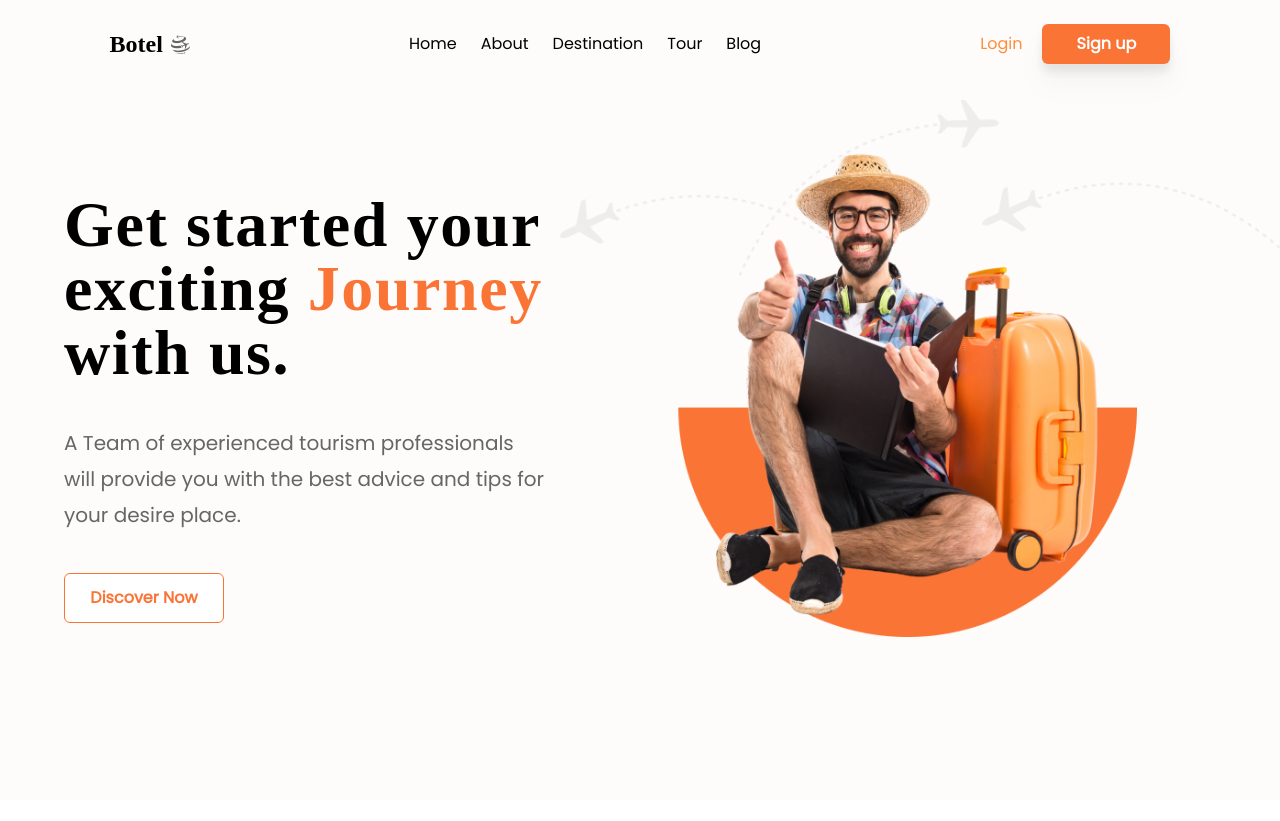
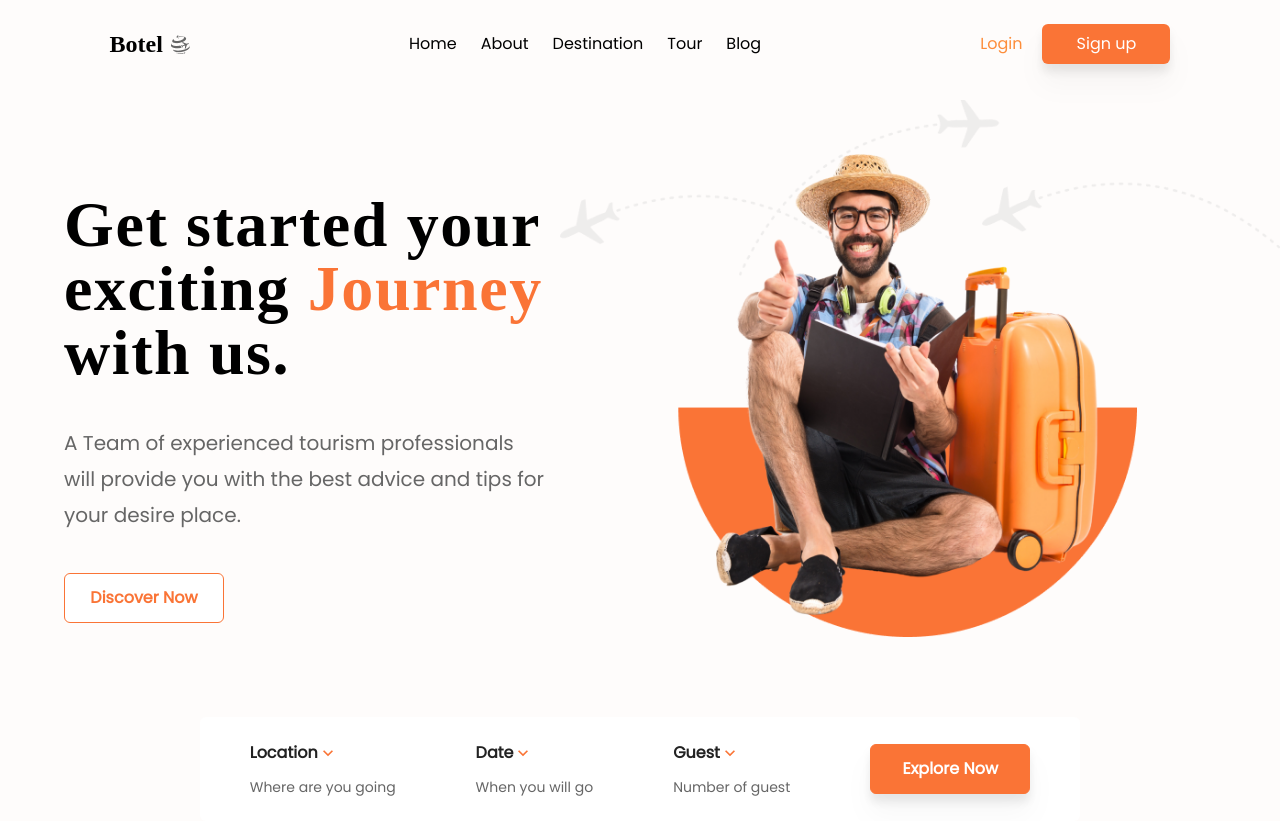
Before and after one commit to baabashinelle/Botel, a React (Create React App) app: page / in a window 1280 px wide. Before the commit the page ends 800 px from the top, so only its background shows below. Built offline with nearby package versions, Linux system fonts and the light colour scheme; a web font is replaced by a local one.

Commit message:
add search section

```diff
--- a/package.json
+++ b/package.json
@@ -8,6 +8,7 @@
     "@testing-library/user-event": "^13.5.0",
     "react": "^18.2.0",
     "react-dom": "^18.2.0",
+    "react-icons": "^4.4.0",
     "react-scripts": "5.0.1",
     "web-vitals": "^2.1.4"
   },
--- a/src/components/Header.jsx
+++ b/src/components/Header.jsx
@@ -1,11 +1,11 @@
-import React from 'react'
-import travelMan from "../assets/man.png"
+import React from "react";
+import travelMan from "../assets/man.png";
 
 const Header = () => {
   return (
     <div>
       <div className="flex flex-row pl-16 pt-9 justify-center items-center">
-        <div className='w-[36rem] pt-20'>
+        <div className="w-[36rem] pt-20">
           <h1 className="text-[64px] font-semibold leading-none font-header tracking-wide">
             Get started your exciting
             <span className="text-primary-o"> Journey</span> with us.
@@ -22,18 +22,17 @@ const Header = () => {
         </div>
 
         <div>
-          <div className='w-[45rem]'>
+          <div className="w-[45rem]">
             <img src={travelMan} alt="Happy Man Ready To Travel" />
           </div>
         </div>
       </div>
 
-      <div className='flex justify-center bg-white'>
-        <div>
-        </div>
-      </div>
+      {/* <div className="flex justify-center bg-white">
+        <div></div>
+      </div> */}
     </div>
   );
-}
+};
 
-export default Header
+export default Header;
--- a/src/components/Navbar.jsx
+++ b/src/components/Navbar.jsx
@@ -35,7 +35,7 @@ const Navbar = () => {
           <button href="#" className="text-[#FD8D3A]">
             Login
           </button>
-          <button className="bg-bg-o text-white rounded-md w-[8rem] p-2 font-semibold drop-shadow-xl">
+          <button className="bg-bg-o text-white rounded-md w-[8rem] p-2 drop-shadow-xl">
             Sign up
           </button>
         </div>
--- /dev/null
+++ b/src/components/SearchSection.jsx
@@ -0,0 +1,39 @@
+import React from 'react'
+import { MdOutlineKeyboardArrowDown } from "react-icons/md";
+
+const SearchSection = () => {
+  return (
+    <div className="flex justify-center items-center mt-[5rem]">
+      <div className="bg-white flex justify-center items-center rounded-md font-text gap-20 w-[55rem] py-6">
+        <div>
+          <div className="flex items-center">
+            <h6 className="text-primary-b font-semibold">Location</h6>
+            <MdOutlineKeyboardArrowDown className="text-primary-o text-xl" />
+          </div>
+          <p className="text-text-light text-sm pt-3">Where are you going</p>
+        </div>
+        <div>
+          <div className="flex items-center">
+            <h6 className="text-primary-b font-semibold">Date</h6>
+            <MdOutlineKeyboardArrowDown className="text-primary-o text-xl" />
+          </div>
+          <p className="text-text-light text-sm pt-3">When you will go</p>
+        </div>
+        <div>
+          <div className="flex items-center">
+            <h6 className="text-primary-b font-semibold">Guest</h6>
+            <MdOutlineKeyboardArrowDown className="text-primary-o text-xl" />
+          </div>
+          <p className="text-text-light text-sm pt-3">Number of guest</p>
+        </div>
+        <div>
+          <button className="w-[10rem] p-3 font-text rounded-md text-white font-semibold bg-primary-o border-primary-o border-[1px] drop-shadow-xl">
+            Explore Now
+          </button>
+        </div>
+      </div>
+    </div>
+  );
+}
+
+export default SearchSection
--- a/src/pages/MainHero.js
+++ b/src/pages/MainHero.js
@@ -1,12 +1,14 @@
 import React from 'react'
 import Header from '../components/Header'
 import Navbar from '../components/Navbar'
+import SearchSection from "../components/SearchSection";
 
 const MainHero = () => {
   return (
-    <div className='bg-[#FEFCFB] h-screen'>
+    <div className='bg-bg-c'>
         <Navbar/>
         <Header/>
+        <SearchSection/>
     </div>
   )
 }
```
Also changed, not shown: 1 other file (tests, documents, lock files or other folders).
